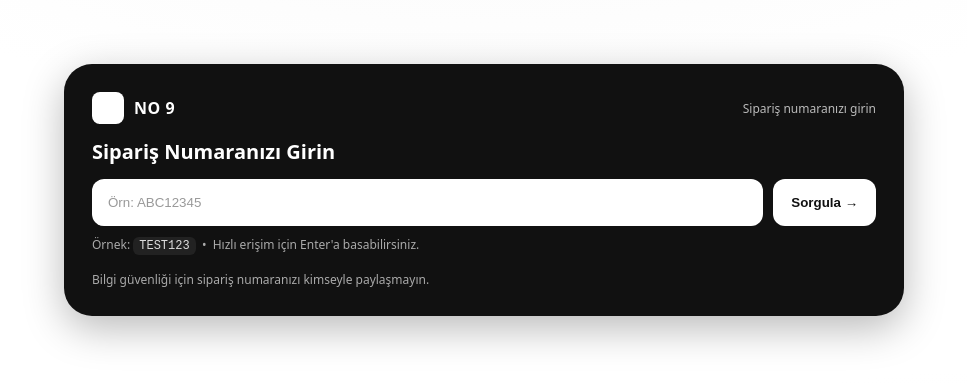
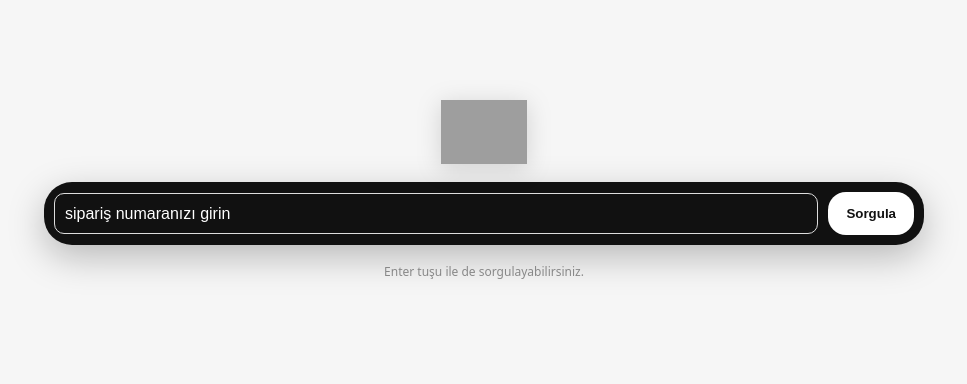
Before and after one commit to mrtbyrkdr/order-tracker-app, a website: page public/index.html in a window 1280 px wide. Shown: the part 210-594 px from the top of the page, without its empty margins (156-1123 px from the left). Drawn offline with Linux system fonts and the light colour scheme; grey boxes are pictures that could not be loaded.

Commit message:
Add files via upload

```diff
--- a/public/index.html
+++ b/public/index.html
@@ -5,37 +5,35 @@
   <meta name="viewport" content="width=device-width, initial-scale=1" />
   <title>Sipariş Sorgulama</title>
   <link rel="stylesheet" href="/styles.css" />
-  <meta name="color-scheme" content="light dark">
+  <meta name="color-scheme" content="light">
 </head>
 <body>
-  <main class="hero-wrap">
-    <section class="hero">
-      <div class="hero-top">
-        <div class="logo">
-          <span class="mark"></span>
-          <span>NO 9</span>
+  <main class="shell">
+    <div class="stack">
+      <img class="brand-logo" src="https://hizliresim.com/bf9ytr4" alt="Logo" />
+      <form id="lookup-form" class="bar2" autocomplete="off">
+        <div class="bar2-inner">
+          <input id="orderInput" class="fake-input" type="text" aria-label="Sipariş numarası" />
         </div>
-        <div class="help">Sipariş numaranızı girin</div>
-      </div>
-      <h1 class="hero-title">Sipariş Numaranızı Girin</h1>
-      <form id="lookup-form" class="hero-form" autocomplete="off">
-        <input class="hero-input" id="orderInput" placeholder="Örn: ABC12345" aria-label="Sipariş numarası" required />
-        <button class="hero-btn" type="submit">Sorgula →</button>
+        <button class="btn2" type="submit">Sorgula</button>
       </form>
-      <div class="hero-samples">
-        Örnek: <code>TEST123</code> &nbsp;•&nbsp; Hızlı erişim için Enter'a basabilirsiniz.
-      </div>
-      <div class="note">Bilgi güvenliği için sipariş numaranızı kimseyle paylaşmayın.</div>
-    </section>
+      <div class="note2">Enter tuşu ile de sorgulayabilirsiniz.</div>
+    </div>
   </main>
   <script>
+    const input = document.getElementById('orderInput');
     const form = document.getElementById('lookup-form');
-    const input = document.getElementById('orderInput');
+    const DEFAULT_TEXT = "sipariş numaranızı girin";
+    function setPrimed(){ input.value = DEFAULT_TEXT; input.dataset.primed = "true"; }
+    setPrimed();
+    input.addEventListener('focus', () => { if (input.dataset.primed === "true") { input.value = ""; input.dataset.primed = "false"; } });
+    input.addEventListener('blur', () => { if (!input.value.trim()) setPrimed(); });
+    document.querySelector('.bar2').addEventListener('click', (e) => { if (!e.target.closest('.btn2')) input.focus(); });
     form.addEventListener('submit', (e) => {
       e.preventDefault();
-      const order = input.value.trim();
-      if (!order) { input.focus(); return; }
-      window.location.href = `/order/${encodeURIComponent(order)}`;
+      let val = input.value.trim();
+      if (!val || val === DEFAULT_TEXT) { input.focus(); return; }
+      window.location.href = `/order/${encodeURIComponent(val)}`;
     });
   </script>
 </body>
--- a/public/styles.css
+++ b/public/styles.css
@@ -1,11 +1,5 @@
 *{box-sizing:border-box}html,body{height:100%}body{margin:0;font-family:system-ui,-apple-system,Segoe UI,Roboto,Helvetica,Arial,sans-serif;background:#fff;color:#111}
 .container{max-width:980px;margin:0 auto;padding:24px}
-.center{display:flex;align-items:center;justify-content:center;height:60vh;flex-direction:column;gap:24px}
-.brand{letter-spacing:2px;color:#777;font-weight:600}
-.bar{width:min(720px,90vw);height:48px;background:#111;border-radius:6px;display:flex;align-items:center;justify-content:center;color:#fff;font-size:18px}
-.input{width:min(640px,90vw);padding:14px 16px;border:2px solid #111;border-radius:8px;font-size:18px}
-.btn{padding:12px 18px;border:none;border-radius:10px;background:#111;color:#fff;font-weight:600;cursor:pointer}
-.btn:disabled{opacity:.5;cursor:not-allowed}
 .row{display:flex;gap:24px;flex-wrap:wrap}
 .card{flex:1;min-width:280px;border:1px solid #e5e5e5;border-radius:16px;padding:16px;box-shadow:0 8px 24px rgba(0,0,0,.05)}
 .title{font-size:12px;color:#777;text-transform:uppercase;letter-spacing:1px;margin-bottom:8px}
@@ -27,22 +21,14 @@ input[type='text'],input[type='password'],select{width:100%;padding:10px;border:
 hr{border:none;border-top:1px solid #eee;margin:16px 0}
 footer{margin-top:24px;color:#999;font-size:12px;text-align:center}
 
-/* homepage hero */
-.hero-wrap{min-height:100vh;display:grid;place-items:center;background:
-radial-gradient(1200px 600px at 50% -10%, #f7f7f7, transparent 70%),
-radial-gradient(800px 400px at 10% 120%, #fcfcfc, transparent 60%),
-radial-gradient(1000px 500px at 90% 110%, #fafafa, transparent 60%);
-}
-.hero{width:min(840px,92vw);background:#111;border-radius:28px;padding:28px;box-shadow:0 12px 40px rgba(0,0,0,.28);}
-.hero-top{display:flex;align-items:center;justify-content:space-between;margin-bottom:14px}
-.logo{display:flex;align-items:center;gap:10px;color:#fff;font-weight:800;letter-spacing:.5px}
-.logo .mark{width:32px;height:32px;border-radius:8px;background:#fff;display:inline-block}
-.help{color:#bbb;font-size:12px}
-.hero-title{color:#fff;font-size:20px;margin:4px 0 14px}
-.hero-form{display:flex;gap:10px;flex-wrap:wrap}
-.hero-input{flex:1;min-width:280px;padding:16px 16px;border-radius:12px;border:none;outline:2px solid transparent}
-.hero-input::placeholder{color:#999}
-.hero-btn{padding:14px 18px;border:none;border-radius:12px;background:#fff;color:#111;font-weight:800;cursor:pointer}
-.hero-samples{margin-top:10px;color:#aaa;font-size:12px}
-.hero-samples code{background:#222;color:#ddd;padding:2px 6px;border-radius:6px}
-.note{margin-top:18px;color:#aaa;font-size:12px}
+/* homepage: black bar with inside button */
+.shell{min-height:100vh;display:grid;place-items:center;background:#f6f6f6}
+.stack{display:flex;flex-direction:column;align-items:center;gap:18px;width:100%;padding:24px}
+.brand-logo{height:64px;object-fit:contain;filter:drop-shadow(0 4px 12px rgba(0,0,0,.15))}
+.bar2{width:min(880px,92vw);background:#111;color:#fff;border-radius:28px;padding:10px;display:flex;align-items:center;gap:10px;box-shadow:0 12px 36px rgba(0,0,0,.25)}
+.bar2-inner{flex:1;display:flex;align-items:center;gap:10px}
+.fake-input{flex:1;background:transparent;border:none;color:#fff;font-size:18px;line-height:1.2;padding:14px 16px;outline:none}
+.fake-input::placeholder{color:#aaa}
+.btn2{padding:14px 18px;border:none;border-radius:18px;background:#fff;color:#111;font-weight:800;cursor:pointer;white-space:nowrap}
+.note2{font-size:12px;color:#888}
+@media (max-width:480px){.brand-logo{height:52px}.btn2{padding:12px 14px;border-radius:14px}}
```
